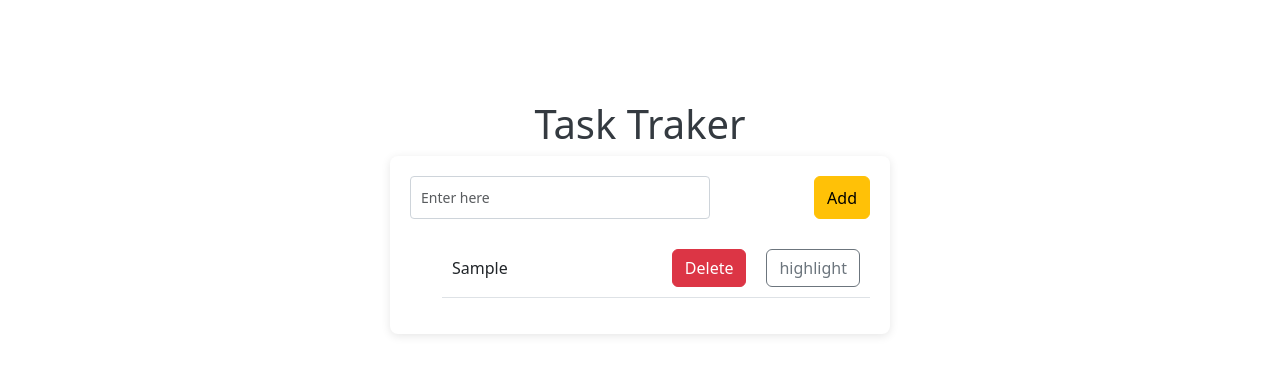
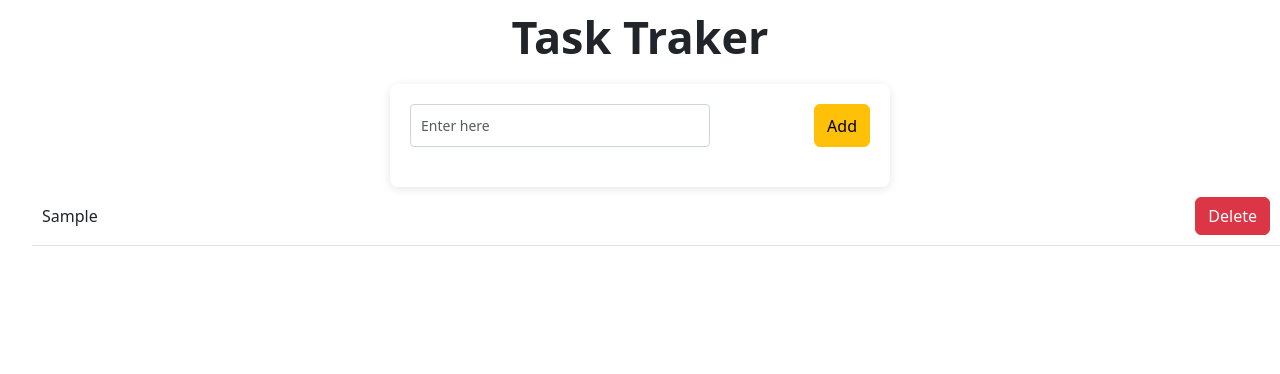
Before and after one commit to snehalsadhe/Todo, a React (Vite) app: page / in a window 1280 px wide. Both pictures are taken after typing "Sample" into the empty fields and a click on the button "Add". Shown: the top 374 px of the page. Built offline with nearby package versions, Linux system fonts and the light colour scheme.

Commit message:
made different components

```diff
--- a/src/App.jsx
+++ b/src/App.jsx
@@ -1,11 +1,52 @@
-import Todo from "./Todo"
+import AppName from "./components/AppName";
+import Todo from "./components/Todo"
+import { useState } from "react";
+import TodoMap from "./components/TodoMap";
+
+function App() {
 
 
-function App() {
+const [itemList,setItemList]=useState([]);
+const [highlight,setHighlight]=useState([]);
+
+
+
+const handleAddButtonClick=(itemName)=>{
+  setItemList([
+    ...itemList,
+    {
+      itemId:Date.now(),
+      item:itemName,
+
+    }
+  ])
+
+}
+const handleDeleteButtonClick=(itemName)=>{
+  const newItemList=itemList.filter((i)=>i.item!==itemName)
+setItemList(newItemList)
+
+
+}
+
+function changeBgColor(items){
+
+  if(highlight.includes(items)){
+    setHighlight(highlight.filter(i=>i!=items))
+  }else{
+  setHighlight([
+    ...highlight,items
+  ]);
+}
+
+}
+
   return (
     <>
-     <h1 style={{ textAlign: 'center', color: '#343a40', marginTop:'100px' }}>Task Traker</h1>
-      <Todo/>
+    <AppName/>
+    <Todo onAddButtonClick={handleAddButtonClick}/>
+    <TodoMap itemList={itemList} onDeleteClick={handleDeleteButtonClick}/>
+
     </>
   )
 }
--- a/src/Todo.jsx
+++ /dev/null
@@ -1,117 +0,0 @@
-import { useState } from "react";
-let k=0;
-export default function Todo(){
-const [item,setItem]= useState('');
-const [itemList,setItemList]=useState([]);
-const [highlight,setHighlight]=useState([]);
-
-function addItem(){
-  setItemList([
-    ...itemList,
-    {
-      itemId:Date.now(),
-      item:item,
-
-    }
-  ])
-  setItem('');
-
-}
-
-// function updateItem(items){
-//   setItemList(prevItemList=>prevItemList.map(i=>{
-//     if(i.itemId===items.itemId){
-//       return {...i,item:items.item}
-//     }else{
-//       return i
-//     }
-//   }))
-
-
-// }
-
-function changeBgColor(items){
-
-  if(highlight.includes(items)){
-    setHighlight(highlight.filter(i=>i!=items))
-  }else{
-  setHighlight([
-    ...highlight,items
-  ]);
-}
-
-
-
-
-
-}
-
-return(
-<>
-
-<div style={{ marginTop:'100px' ,maxWidth: '500px', margin: 'auto', padding: '20px', backgroundColor: '#fff', borderRadius: '8px', boxShadow: '0 2px 10px rgba(0, 0, 0, 0.1)' }}>
-            <div style={{ display: 'flex', justifyContent: 'space-between', width: '100%', marginBottom:'20px' }}>
-<input type="text"
-       placeholder="Enter here"
-       style={{
-        flex: 1,
-        maxWidth: '300px',
-        padding: '10px',
-        border: '1px solid #ced4da',
-        borderRadius: '4px',
-        marginRight: '10px'
-    }}
-       className="form-control form-control-sm"
-       value={item}
-       onChange={e=>setItem(e.target.value)}
-/>
-
-<button type="button"
-        className="btn btn-warning"
-        onClick={addItem}
-        >Add
-</button>
-</div>
-<ul>
-  {
-    itemList.map(i=> <li key={i.itemId}
-                         style={{ display: 'flex', justifyContent: 'space-between', alignItems: 'center', padding: '10px', borderBottom: '1px solid #dee2e6', backgroundColor:highlight.includes(i.item)?'#Fff44f':'white' }}
-                     >
-                      <span style={{ flex: 1, textAlign: 'left' }}> {i.item} </span>
-
-
-
-                       {/* <button
-                             type="button"
-                             className="btn btn-success"
-                             onClick={()=>updateItem(i)}
-
-                             >
-                             Edit
-                        </button> */}
-
-                       <button type="button"
-                               className="btn btn-danger"
-                               style={{marginLeft: '20px'}}
-                               onClick={()=>setItemList(itemList.filter(p=>p.itemId!=i.itemId))}
-                        >  Delete  </button>
-
-                        <button type="button"
-                                className="btn btn-outline-secondary"
-                                style={{marginLeft: '20px' }}
-                                onClick={()=>changeBgColor(i.item)}>
-
-                        highlight</button>
-
-                     </li>
-
-
-                )
-  }
-</ul>
-
-</div>
-</>
-);
-
-}
--- /dev/null
+++ b/src/components/AppName.jsx
@@ -0,0 +1,8 @@
+import styles from "./AppName.module.css"
+export default function AppName(){
+  return(
+    <>
+    <h1 className={styles.name}>Task Traker</h1>
+    </>
+  )
+}
--- /dev/null
+++ b/src/components/AppName.module.css
@@ -0,0 +1,9 @@
+.name{
+  text-align: center;
+  font-weight: 700;
+  font-size: 45px;
+  margin: 10px;
+  margin-bottom: 20px;
+
+
+}
--- /dev/null
+++ b/src/components/Todo.jsx
@@ -0,0 +1,43 @@
+
+import { useState } from "react";
+export default function Todo({onAddButtonClick}){
+  const [item,setItem]= useState();
+
+function addItem(){
+  onAddButtonClick(item);
+  setItem('')
+}
+
+return(
+<>
+
+<div style={{ marginTop:'100px' ,maxWidth: '500px', margin: 'auto', padding: '20px', backgroundColor: '#fff', borderRadius: '8px', boxShadow: '0 2px 10px rgba(0, 0, 0, 0.1)' }}>
+            <div style={{ display: 'flex', justifyContent: 'space-between', width: '100%', marginBottom:'20px' }}>
+<input type="text"
+       placeholder="Enter here"
+       style={{
+        flex: 1,
+        maxWidth: '300px',
+        padding: '10px',
+        border: '1px solid #ced4da',
+        borderRadius: '4px',
+        marginRight: '10px'
+    }}
+       className="form-control form-control-sm"
+       value={item}
+       onChange={e=>setItem(e.target.value)}
+/>
+
+<button type="button"
+        className="btn btn-warning"
+        onClick={addItem}
+        >Add
+</button>
+</div>
+
+
+</div>
+</>
+);
+
+}
--- /dev/null
+++ b/src/components/TodoMap.jsx
@@ -0,0 +1,42 @@
+export default function TodoMap({itemList,onDeleteClick}){
+
+
+  return(
+
+    <>
+
+    <div>
+    <ul>
+  {
+    itemList.map(i=> <li key={i.itemId}
+                         style={{ display: 'flex', justifyContent: 'space-between', alignItems: 'center', padding: '10px', borderBottom: '1px solid #dee2e6'
+                          //,backgroundColor:highlight.includes(i.item)?'#Fff44f':'white'
+                          }}
+                     >
+                      <span style={{ flex: 1, textAlign: 'left' }}> {i.item} </span>
+
+
+                       <button type="button"
+                               className="btn btn-danger"
+                               style={{marginLeft: '20px'}}
+                               onClick={()=>onDeleteClick(i.item)}
+                        >  Delete  </button>
+
+                        {/* <button type="button"
+                                className="btn btn-outline-secondary"
+                                style={{marginLeft: '20px' }}
+                                onClick={()=>changeBgColor(i.item)}>
+
+                        highlight</button> */}
+
+                     </li>
+
+
+                )
+  }
+</ul>
+    </div>
+    </>
+  )
+
+}
```
